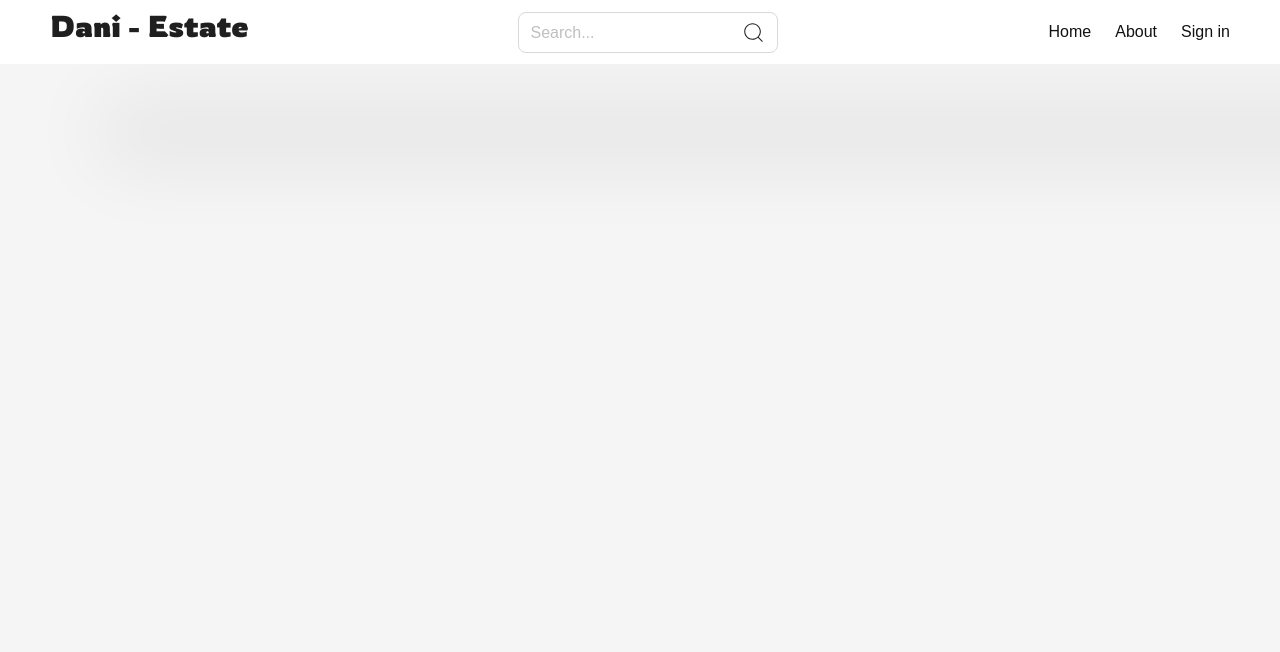
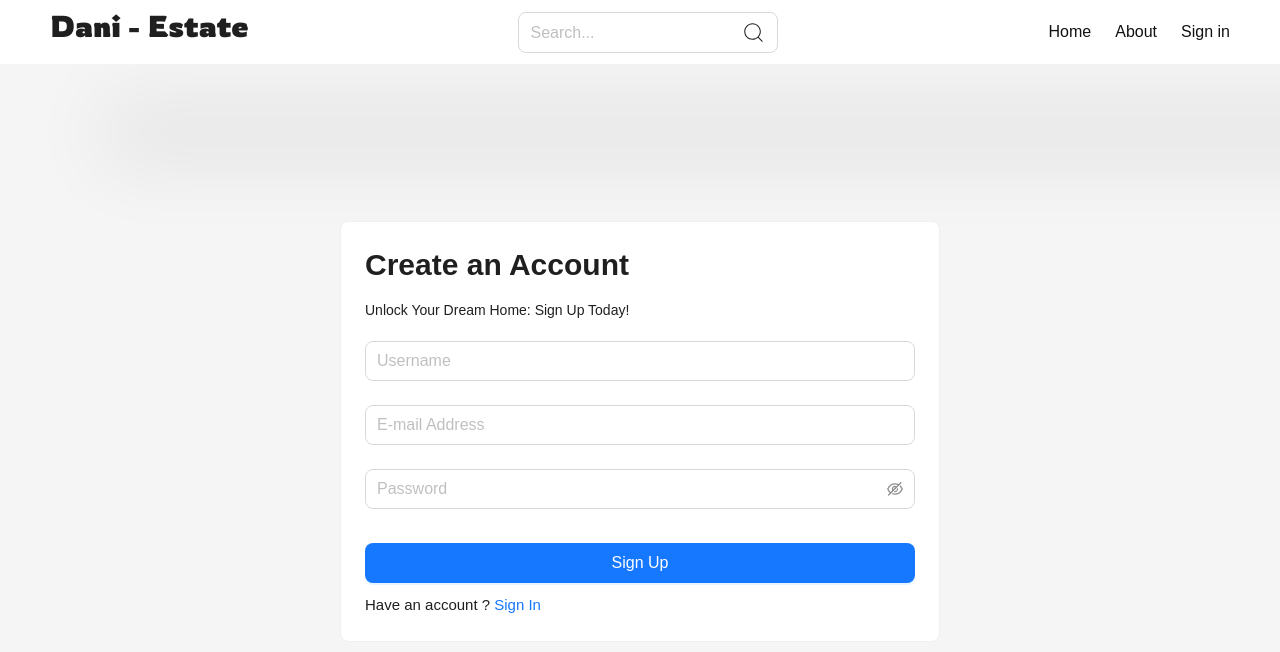
Before and after one commit to adanyal46/real-estate-mern, a React (Vite) app: page /sign-up in a window 1280 px wide. Shown: the top 652 px of the page. Built offline with nearby package versions, Linux system fonts and the light colour scheme; a web font is replaced by a local one.

Commit message:
complete sign up ui

```diff
--- a/src/App.jsx
+++ b/src/App.jsx
@@ -1,7 +1,7 @@
 import { BrowserRouter, Route, Routes } from 'react-router-dom'
 import Home from './pages/Home'
 import SignIn from './pages/Signin'
-import SignOut from './pages/SignOut'
+import SignUp from './pages/SignUp'
 import About from './pages/About'
 import Profile from './pages/Profile'
 import AppHeader from './components/AppHeader'
@@ -13,7 +13,7 @@ function App() {
 			<Routes>
 				<Route path="/" Component={Home} />
 				<Route path="/sign-in" Component={SignIn} />
-				<Route path="/sign-out" Component={SignOut} />
+				<Route path="/sign-up" Component={SignUp} />
 				<Route path="/about" Component={About} />
 				<Route path="/profile" Component={Profile} />
 			</Routes>
--- a/src/pages/SignOut.jsx
+++ /dev/null
@@ -1,7 +0,0 @@
-import React from 'react'
-
-function SignOut() {
-	return <div>SignOut</div>
-}
-
-export default SignOut
--- /dev/null
+++ b/src/pages/SignUp.jsx
@@ -0,0 +1,48 @@
+import { Button, Card, Flex, Form, Input, Space, Typography } from 'antd'
+import React from 'react'
+import { Link } from 'react-router-dom'
+
+function SignUp() {
+	return (
+		<Flex align="center" style={{ minHeight: 'calc(100vh - 65px)' }}>
+			<Card style={{ maxWidth: '600px', width: '100%', marginInline: 'auto' }}>
+				<Space.Compact size="0" direction="vertical">
+					<Typography.Title level={2} style={{ fontWeight: '800' }}>
+						Create an Account
+					</Typography.Title>
+					<Typography.Text className="fs-14">
+						Unlock Your Dream Home: Sign Up Today!
+					</Typography.Text>
+				</Space.Compact>
+				<Form
+					style={{ marginTop: '20px' }}
+					autoComplete="false"
+					layout="vertical"
+				>
+					<Form.Item name={'username'} rules={[{ required: true }]}>
+						<Input size="large" placeholder="Username" />
+					</Form.Item>
+					<Form.Item name={'email'} rules={[{ required: true, type: 'email' }]}>
+						<Input size="large" placeholder="E-mail Address" />
+					</Form.Item>
+					<Form.Item name={'password'} rules={[{ required: true }]}>
+						<Input.Password size="large" placeholder="Password" />
+					</Form.Item>
+					<Button
+						style={{ marginBlock: '10px' }}
+						size="large"
+						type="primary"
+						block
+					>
+						Sign Up
+					</Button>
+					<Typography.Text className="fs-15">
+						Have an account ? <Link to={'/sign-in'}>Sign In</Link>
+					</Typography.Text>
+				</Form>
+			</Card>
+		</Flex>
+	)
+}
+
+export default SignUp
```
